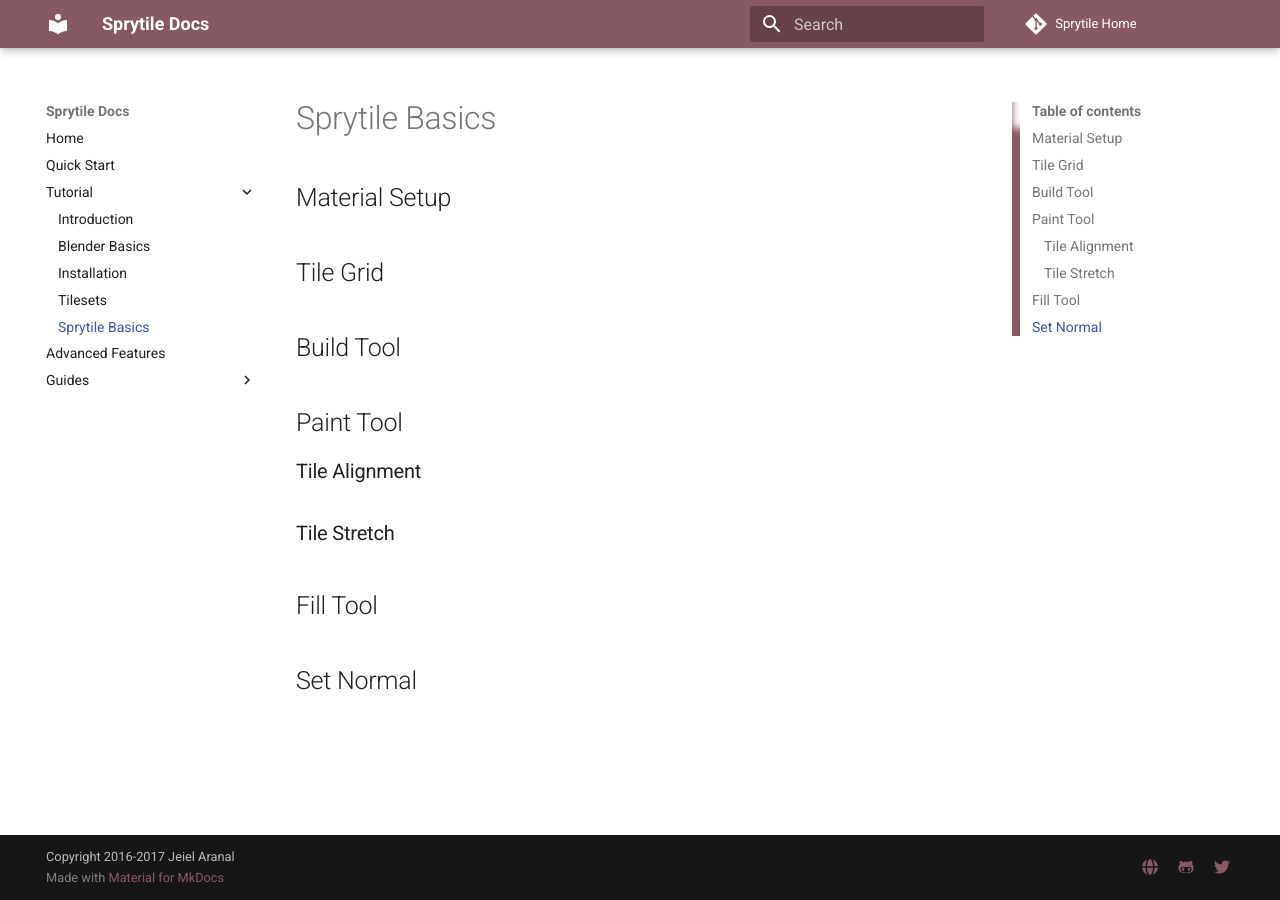
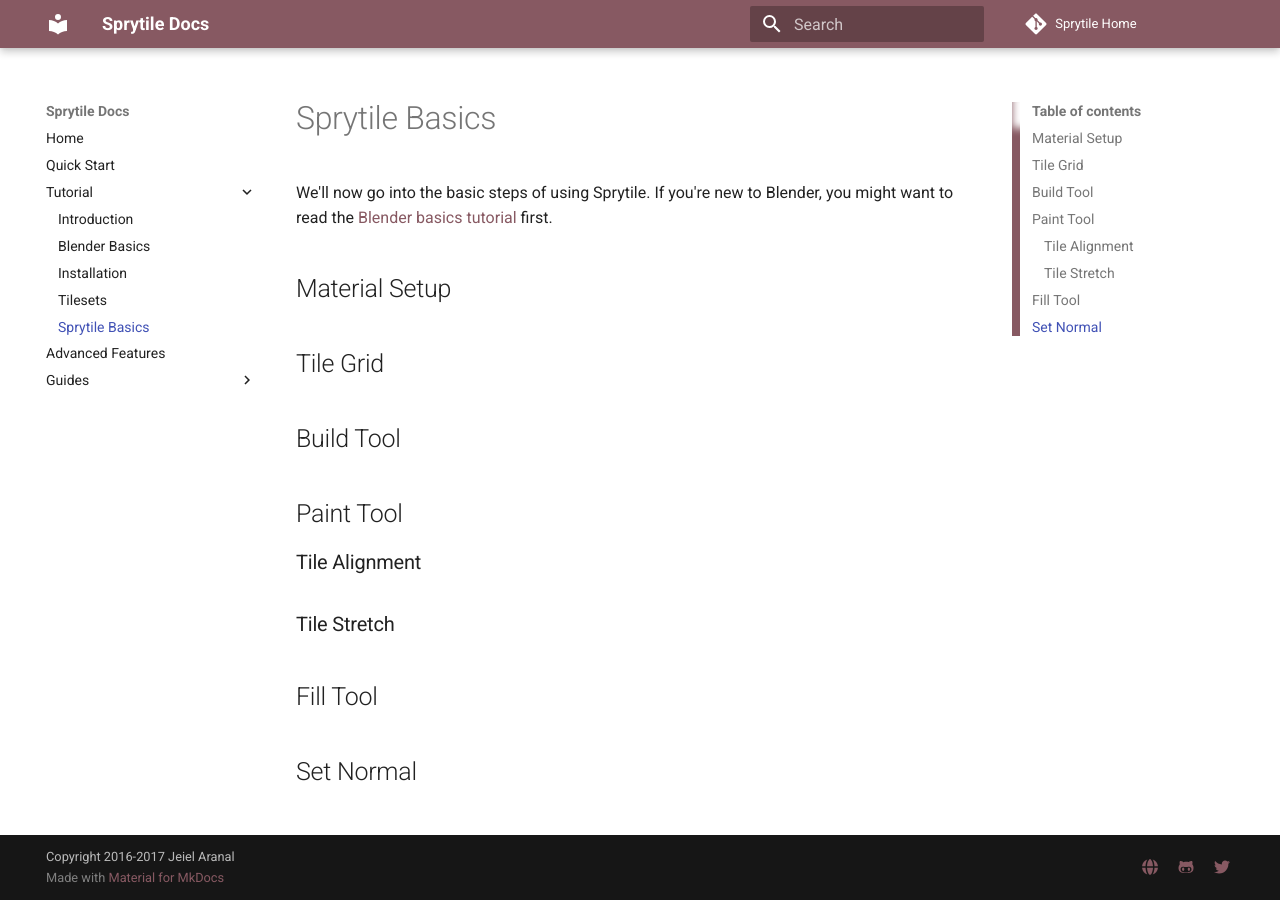
Before and after one commit to Sprytile/SprytileDocs, an MkDocs documentation site: the page built from docs/tutorial/sprytile-basics.md, in a window 1280 px wide. Built offline with MkDocs 1.6.1 and Material for MkDocs 9.7.7, drawn with Linux system fonts in a browser that asks for light colours; old or Windows-style settings are respelled for this version of MkDocs.

Commit message:
Intro paragraph to sprytile basics page.

```diff
--- a/docs/tutorial/sprytile-basics.md
+++ b/docs/tutorial/sprytile-basics.md
@@ -1,4 +1,6 @@
 # Sprytile Basics
+
+We'll now go into the basic steps of using Sprytile. If you're new to Blender, you might want to read the [Blender basics tutorial](tutorial/blender-basics.md) first.
 
 ## Material Setup
 
```
